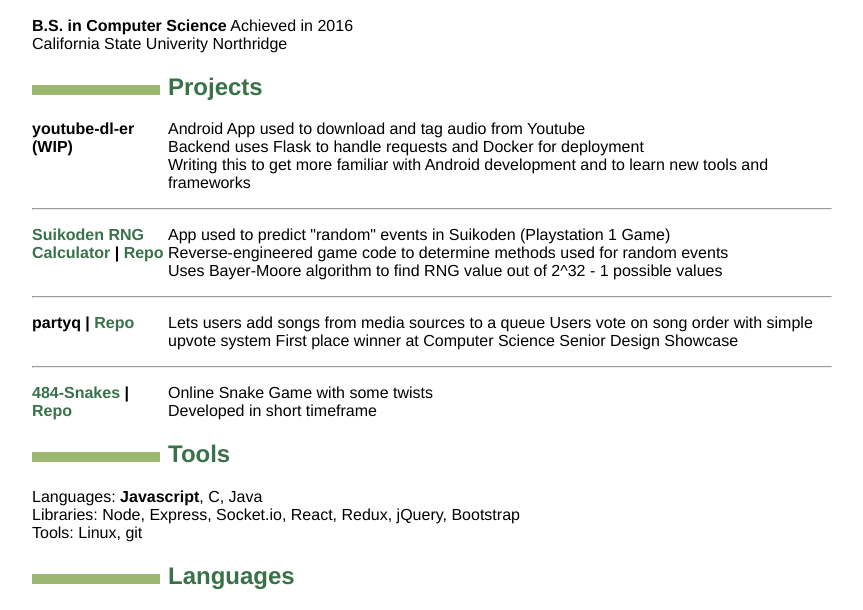
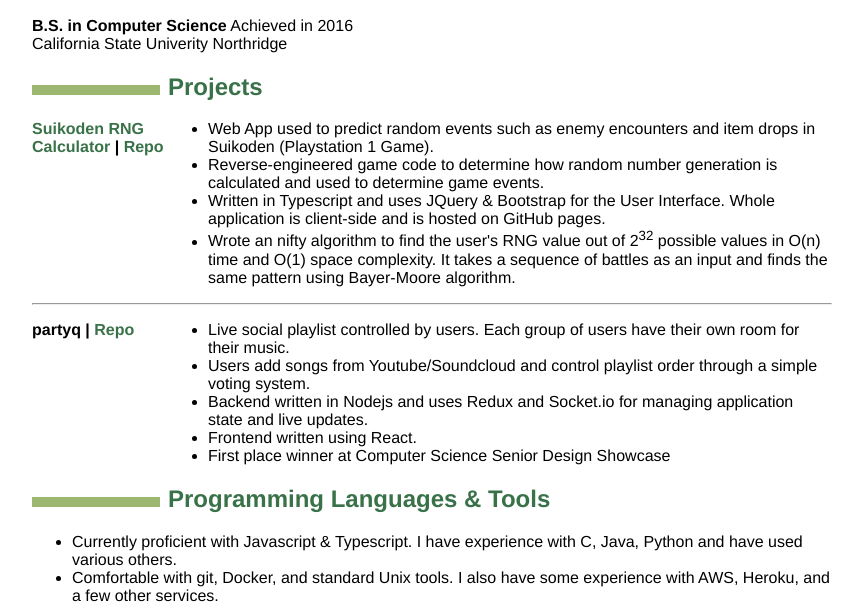
Before and after one commit to ak505188/ak505188.github.io, a plain HTML site: page index.html in a window 1280 px wide. Shown: the part 162-772 px from the top of the page, without its empty margins (208-1071 px from the left). Drawn offline with Linux system fonts and the light colour scheme.

Commit message:
Default generated commit message.

```diff
--- a/index.html
+++ b/index.html
@@ -15,37 +15,32 @@
 California State Univerity Northridge</p>
 <h2 id="projects">Projects</h2>
 <dl>
-<dt>youtube-dl-er (WIP)</dt>
-<dd>Android App used to download and tag audio from Youtube<br />
-Backend uses Flask to handle requests and Docker for deployment<br />
-Writing this to get more familiar with Android development and to learn new tools and frameworks
-</dd>
-</dl>
-<hr />
-<dl>
 <dt><a href="https://ak505188.github.io/SuikodenRNG">Suikoden RNG Calculator</a> | <a href="https://github.com/ak505188/SuikodenRNG">Repo</a></dt>
-<dd>App used to predict &quot;random&quot; events in Suikoden (Playstation 1 Game)<br />
-Reverse-engineered game code to determine methods used for random events<br />
-Uses Bayer-Moore algorithm to find RNG value out of 2^32 - 1 possible values
+<dd><ul>
+<li>Web App used to predict random events such as enemy encounters and item drops in Suikoden (Playstation 1 Game).</li>
+<li>Reverse-engineered game code to determine how random number generation is calculated and used to determine game events.</li>
+<li>Written in Typescript and uses JQuery &amp; Bootstrap for the User Interface. Whole application is client-side and is hosted on GitHub pages.</li>
+<li>Wrote an nifty algorithm to find the user's RNG value out of 2<sup>32</sup> possible values in O(n) time and O(1) space complexity. It takes a sequence of battles as an input and finds the same pattern using Bayer-Moore algorithm.</li>
+</ul>
 </dd>
 </dl>
 <hr />
 <dl>
 <dt>partyq | <a href="https://github.com/marcomarandiz/partyq">Repo</a></dt>
-<dd>Lets users add songs from media sources to a queue Users vote on song order with simple upvote system First place winner at Computer Science Senior Design Showcase
+<dd><ul>
+<li>Live social playlist controlled by users. Each group of users have their own room for their music.</li>
+<li>Users add songs from Youtube/Soundcloud and control playlist order through a simple voting system.</li>
+<li>Backend written in Nodejs and uses Redux and Socket.io for managing application state and live updates.</li>
+<li>Frontend written using React.</li>
+<li>First place winner at Computer Science Senior Design Showcase</li>
+</ul>
 </dd>
 </dl>
-<hr />
-<dl>
-<dt><a href="https://snake-online-484.herokuapp.com">484-Snakes</a> | <a href="https://github.com/ak505188/484-snakes">Repo</a></dt>
-<dd>Online Snake Game with some twists<br />
-Developed in short timeframe
-</dd>
-</dl>
-<h2 id="tools">Tools</h2>
-<p>Languages: <strong>Javascript</strong>, C, Java<br />
-Libraries: Node, Express, Socket.io, React, Redux, jQuery, Bootstrap<br />
-Tools: Linux, git</p>
+<h2 id="programming-languages-tools">Programming Languages &amp; Tools</h2>
+<ul>
+<li>Currently proficient with Javascript &amp; Typescript. I have experience with C, Java, Python and have used various others.</li>
+<li>Comfortable with git, Docker, and standard Unix tools. I also have some experience with AWS, Heroku, and a few other services.</li>
+</ul>
 <h2 id="languages">Languages</h2>
 <ul>
 <li>English - Fluent</li>
```
